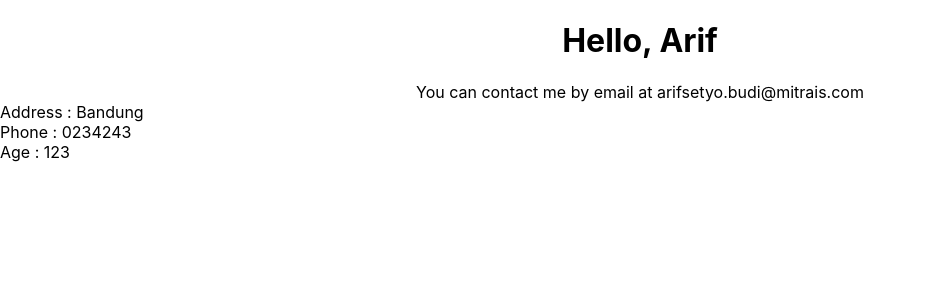
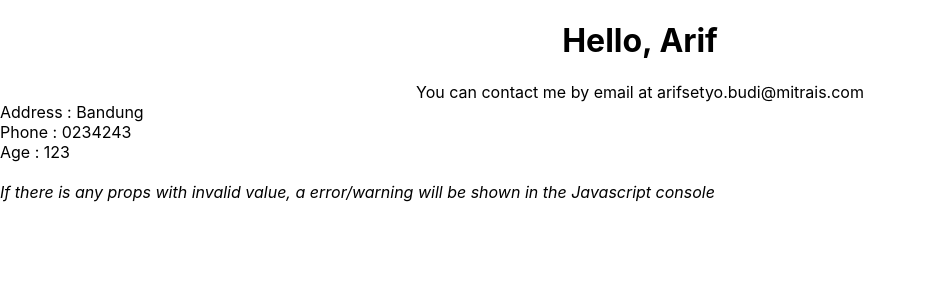
Before and after one commit to arifsetyobudi/reactjs-training, a React (Create React App) app: page / in a window 1280 px wide. Shown: the top 300 px of the page, without its empty margins (0-926 px from the left). Built offline with nearby package versions, Linux system fonts and the light colour scheme; the HTML template or start-up script is replaced by a standard one.

Commit message:
Update proptypes

```diff
--- a/src/DetailInfo.js
+++ b/src/DetailInfo.js
@@ -5,7 +5,8 @@ export function DetailInfo(props) {
         <div style={{ textAlign: "left" }}>
             Address : {props.address}<br />
             Phone : {props.phone}<br />
-            Age : {props.age}
+            Age : {props.age}<br /><br />
+            <span style={{ fontStyle: "italic" }}>If there is any props with invalid value, a error/warning will be shown in the Javascript console</span>
         </div>
     );
 }
```
